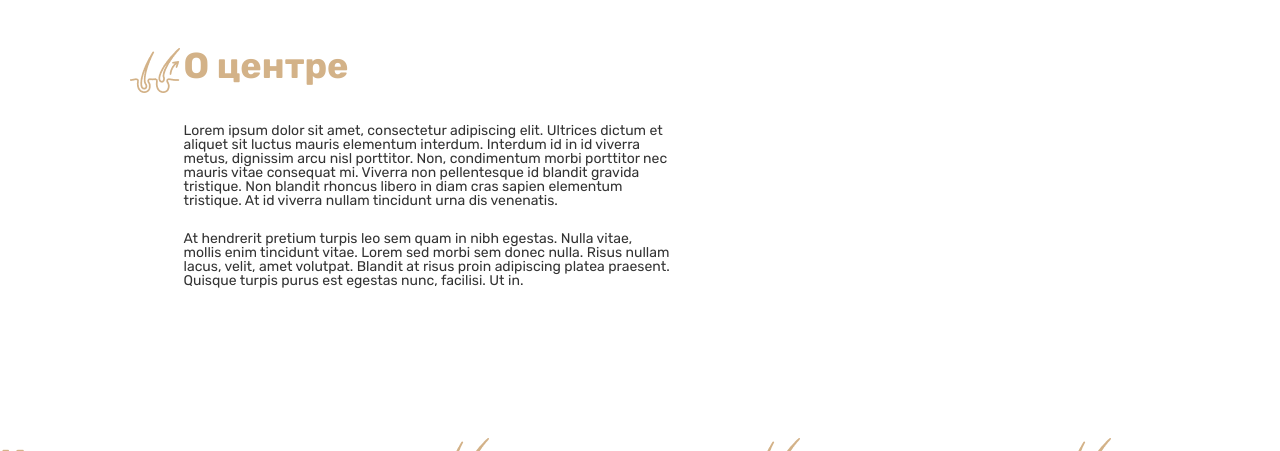
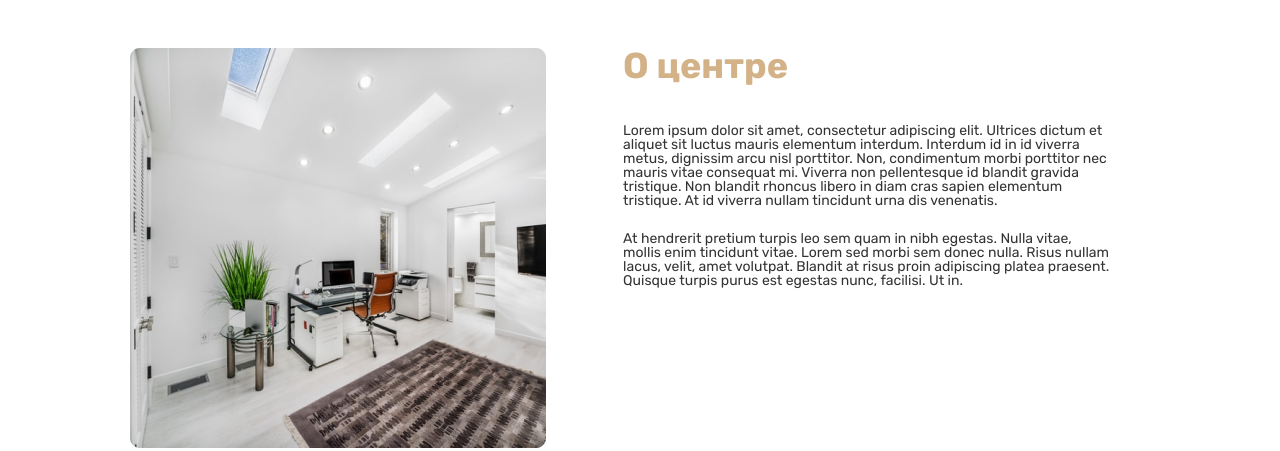
Before and after one commit to DStarky/first-frontend, a plain HTML site: page index.html in a window 1280 px wide. Shown: the part 789-1240 px from the top of the page. Drawn offline with Linux system fonts and the light colour scheme.

Commit message:
Update index.html

```diff
--- a/index.html
+++ b/index.html
@@ -55,7 +55,7 @@
     </div>
     <div class="about">
       <div class="about__item">
-        <img src="img/1.png" alt="">
+        <img src="img/image123.jpg" alt="image" class="image">
       </div>
       <div class="about__item">
         <div class="title">
```
